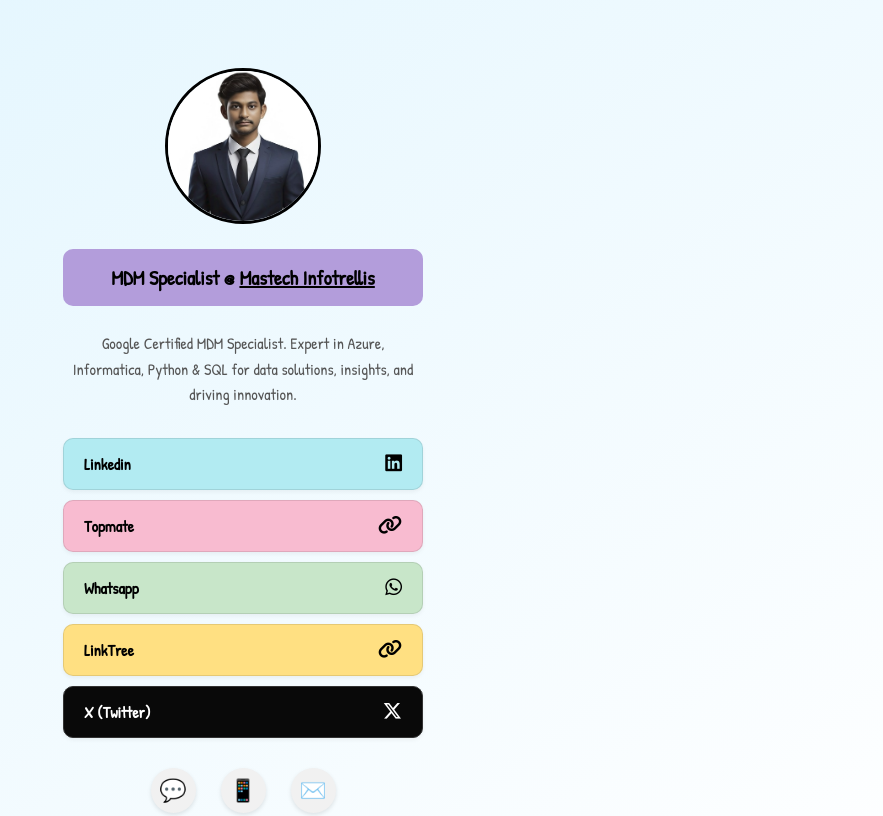
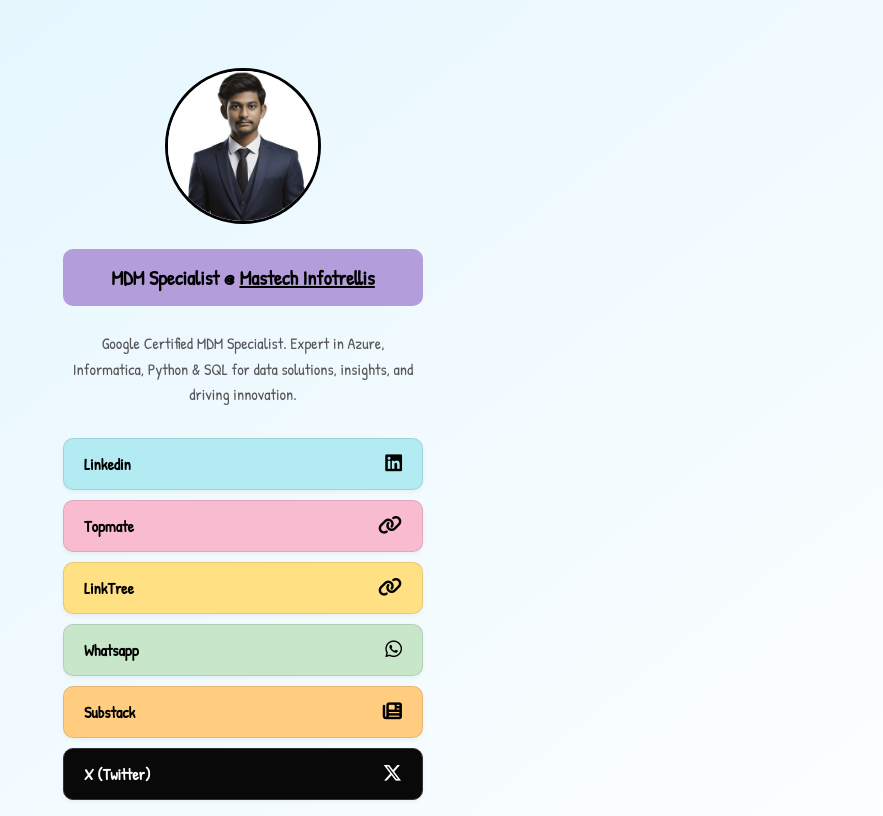
Before and after one commit to msathyaanand/personal-portfolio, a plain HTML site: page index.html in a window 1280 px wide. Shown: the top 816 px of the page, without its empty margins (397-1280 px from the left). Drawn offline with Linux system fonts and the light colour scheme.

Commit message:
Update index.html

```diff
--- a/index.html
+++ b/index.html
@@ -146,7 +146,9 @@
       background-color: #ffe082;
       /* Yellow */
     }
-
+    .substack-button {
+        background-color: #ffcc80; /* Light Orange / Amber */
+    }
     .x-button {
       background-color: #090909;
       /* Black background */
@@ -253,12 +255,14 @@
     <a class="link-button topmate" href="https://topmate.io/sathyaanand" target="_blank">
       <span>Topmate</span> <i class="fas fa-link"></i>
     </a>
+    <a class="link-button linktree" href="https://linktr.ee/sathyaanand" target="_blank">
+      <span>LinkTree</span> <i class="fas fa-link"></i>
+    </a>
     <a class="link-button whatsapp" href="https://chat.whatsapp.com/Bh2R3HSpMUE0C9YBgNkCBe" target="_blank">
       <span>Whatsapp</span> <i class="fab fa-whatsapp"></i>
     </a>
-    <a class="link-button linktree" href="https://linktr.ee/sathyaanand" target="_blank">
-      <span>LinkTree</span> <i class="fas fa-link"></i>
-    </a>
+  <a class="link-button substack-button" href="https://substack.com/@sathyaanand" target="_blank">
+	<span>Substack</span> <i class="fas fa-newspaper"></i> </a>
     <a class="link-button x-button" href="https://x.com/sathyaanand345" target="_blank">
       <span>X (Twitter)</span> <i class="fab fa-x-twitter"></i>
     </a>
```
